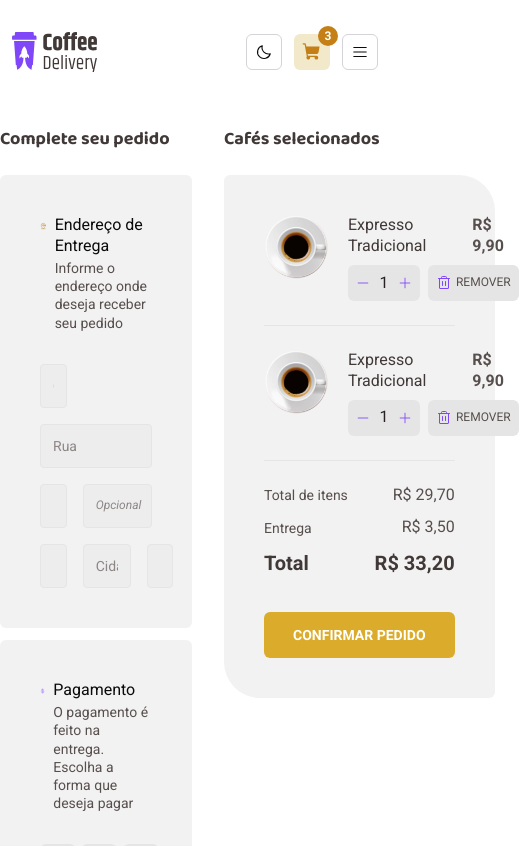
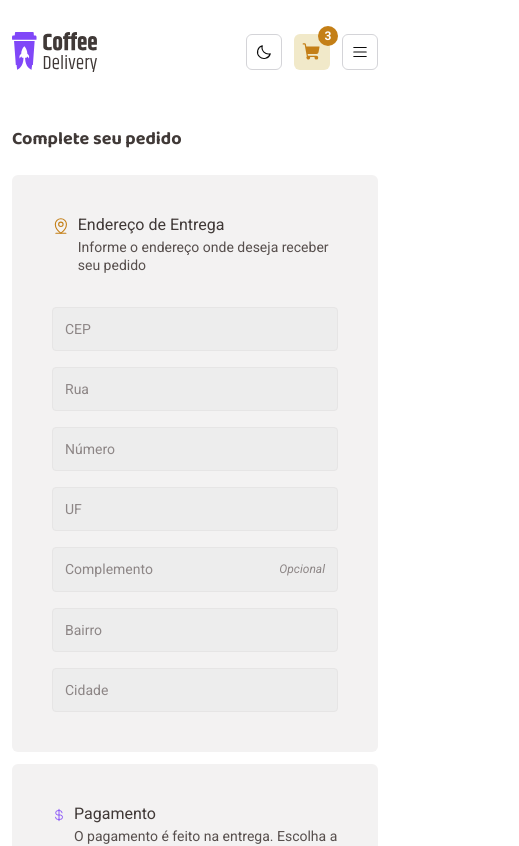
Before and after one commit to CarlosAlexandredevv/Coffee-delivery, a React (Vite) app: page /checkout in a window 390 px wide. Shown: the top 846 px of the page, 519 px wide, since content can reach past the window. Built offline with nearby package versions, Linux system fonts and the light colour scheme.

Commit message:
feat: responsive checkout

```diff
--- a/src/components/ui/ButtonCart.tsx
+++ b/src/components/ui/ButtonCart.tsx
@@ -1,6 +1,6 @@
 export function ButtonCart() {
   return (
-    <button className="mt-6 h-[46px] rounded-md bg-yellow px-3 py-2 font-roboto text-sm font-bold leading-[1.6] text-white">
+    <button className="mt-6 h-[46px] rounded-md bg-yellow px-3 py-2 font-roboto text-sm font-bold leading-[1.6] text-white duration-300 hover:bg-yellow-dark">
       CONFIRMAR PEDIDO
     </button>
   );
--- a/src/pages/Checkout/components/form-checkout/index.tsx
+++ b/src/pages/Checkout/components/form-checkout/index.tsx
@@ -7,7 +7,7 @@ export function FormCheckout() {
       <div className="flex gap-2">
         <MapPinLine size={22} className="text-yellow-dark" />
         <div>
-          <h2 className="to-base-subtitle font-roboto leading-line">
+          <h2 className="font-roboto leading-line text-base-subtitle">
             Endereço de Entrega
           </h2>
           <h3 className="mt-0.5 font-roboto text-sm leading-line text-base-text">
@@ -17,26 +17,26 @@ export function FormCheckout() {
       </div>
 
       <form className="mt-8">
-        <div className="grid grid-cols-6 grid-rows-4 gap-4">
-          <div className="col-span-2">
+        <div className="grid grid-cols-1 gap-4 md:grid-cols-6 md:grid-rows-4">
+          <div className="md:col-span-2">
             <InputForm placeholder="CEP" />
           </div>
-          <div className="col-span-6 row-start-2">
+          <div className="md:col-span-6 md:row-start-2">
             <InputForm placeholder="Rua" />
           </div>
-          <div className="col-span-2 row-start-3">
+          <div className="md:col-span-2 md:row-start-3">
             <InputForm placeholder="Número" />
           </div>
-          <div className="col-span-4 col-start-3 row-start-3">
+          <div className="md:col-span-4 md:col-start-3 md:row-start-3">
             <InputForm placeholder="Complemento" opcional />
           </div>
-          <div className="col-span-2 row-start-4">
+          <div className="md:col-span-2 md:row-start-4">
             <InputForm placeholder="Bairro" />
           </div>
-          <div className="col-span-3 col-start-3 row-start-4">
+          <div className="md:col-span-3 md:col-start-3 md:row-start-4">
             <InputForm placeholder="Cidade" />
           </div>
-          <div className="col-start-6 row-start-4">
+          <div className="row-start-4 md:col-start-6">
             <InputForm placeholder="UF" />
           </div>
         </div>
--- a/src/pages/Checkout/components/form-payment/index.tsx
+++ b/src/pages/Checkout/components/form-payment/index.tsx
@@ -7,7 +7,7 @@ export function FormPayment() {
       <div className="flex gap-2">
         <CurrencyDollar size={22} className="text-purple" />
         <div>
-          <h2 className="to-base-subtitle font-roboto leading-line">
+          <h2 className="font-roboto leading-line text-base-subtitle">
             Pagamento
           </h2>
           <h3 className="mt-0.5 font-roboto text-sm leading-line text-base-text">
@@ -15,7 +15,7 @@ export function FormPayment() {
           </h3>
         </div>
       </div>
-      <fieldset className="mt-8 grid grid-cols-3 gap-3">
+      <fieldset className="mt-8 grid gap-3 lg:grid-cols-3">
         <SelectCard
           method="CARTÃO DE CRÉDITO"
           icon={<CreditCard className="text-purple" />}
--- a/src/pages/Checkout/index.tsx
+++ b/src/pages/Checkout/index.tsx
@@ -4,7 +4,7 @@ import { FormPayment } from "./components/form-payment";
 
 export function Checkout() {
   return (
-    <main className="mx-auto grid max-w-container grid-cols-[1.3fr_1fr] gap-8 py-6">
+    <main className="mx-auto grid max-w-container gap-8 px-3 py-6 md:grid-cols-[1.3fr_1fr] xl:px-0">
       <div>
         <h1 className="font-baloo text-lg font-bold leading-line text-base-subtitle dark:text-zinc-100">
           Complete seu pedido
```
